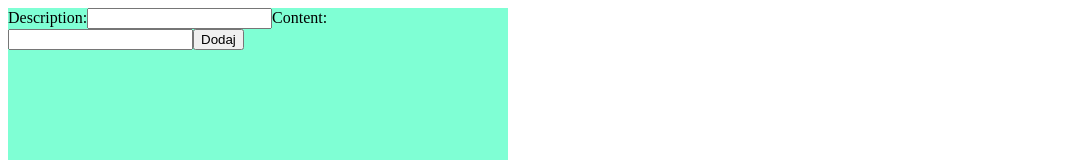
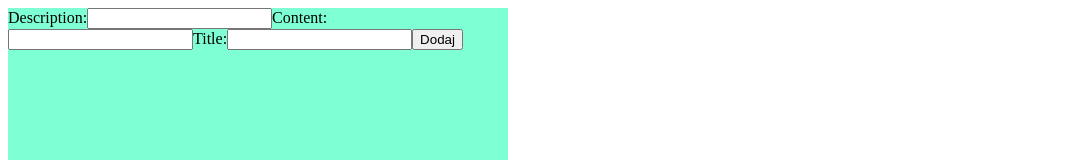
Before and after one commit to Szymen1994/Exercise1, a React (Create React App) app: page /addgist in a window 1280 px wide. Shown: the top 160 px of the page, without its empty margins (0-1080 px from the left). Built offline with nearby package versions, Linux system fonts and the light colour scheme; no server answers.

Commit message:
dodawanie usuwanie plus filename

```diff
--- a/src/Components/AddGist.js
+++ b/src/Components/AddGist.js
@@ -7,7 +7,7 @@ let ghWrapper = new Wrapper(token)
 class AddGist extends React.Component {
     constructor(props) {
       super(props);
-      this.state = { description: '', content: '' }
+      this.state = { description: '', content: '', filename: ''  }
       this.handleChange = this.handleChange.bind(this);
       this.handleSubmit = this.handleSubmit.bind(this);
     }
@@ -22,8 +22,7 @@ class AddGist extends React.Component {
       let gistCreatePayload = {
         "description": this.state.description,
         "files":
-        {
-          "title":
+        { [this.state.filename]:
           {
             "content": this.state.content
           }
@@ -37,16 +36,20 @@ class AddGist extends React.Component {
     render() {
       return (
         <form onSubmit={this.handleSubmit}>
-            <label>
-              Description:
+          <label>
+            Description:
             <input type="text" name="description" value={this.state.description} onChange={this.handleChange} />
+          </label>
 
-           {/* <input type="text" value={this.state.title} onChange={this.handleChange} /> */}
+          <label>
+            Content:
+            <input type="text" name="content" value={this.state.content} onChange={this.handleChange} />
           </label>
+
           <label>
-          Content:
-          <input type="text" name="content" value={this.state.content} onChange={this.handleChange} />
-          </label>
+            Title:
+            <input type="text" name="filename" value={[this.state.filename]} onChange={this.handleChange} />
+            </label>
           <input type="submit" value="Dodaj" />
         </form>
       );
```
